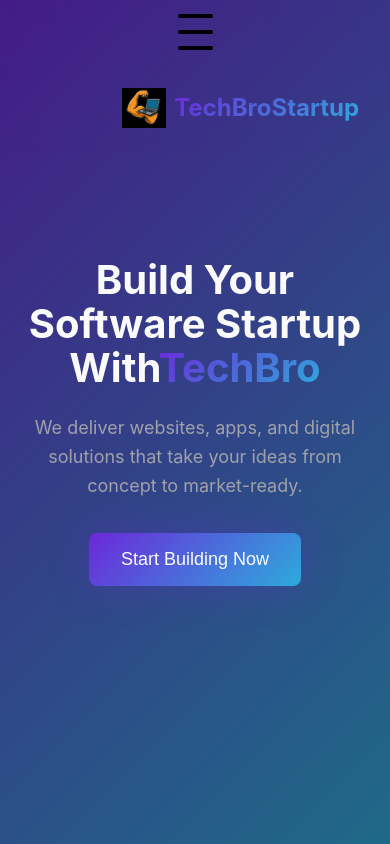
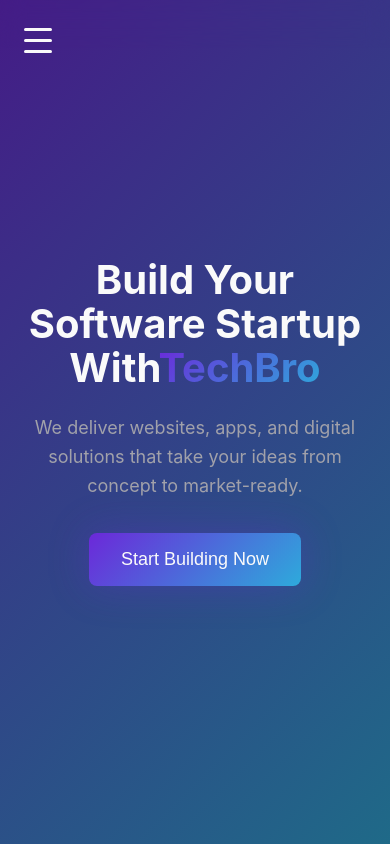
Before and after one commit to LorenzoLiwanag/Sample-web-Page, a plain HTML site: page Pages/Index.html in a window 390 px wide. Shown: the top 844 px of the page. Drawn offline with Linux system fonts and the light colour scheme.

Commit message:
mobile nav bar complete

```diff
--- a/Styles/styles.css
+++ b/Styles/styles.css
@@ -614,31 +614,38 @@ html {
     header {
         display: block;
     }
-    .menu-icon {
+  .menu-icon {
         display: flex;
-        position: relative;
+        position: absolute;   /* position independently */
+        top: 1rem;            /* distance from the top */
+        left: 1rem;           /* distance from the left */
         z-index: 1001;
-        height: 64px; /* Match navbar height */
-        align-items: center;
-        justify-content: center;
+        flex-direction: column;
+        align-items: flex-start; /* no centering */
+        justify-content: flex-start;
+        cursor: pointer;
     }
+
     .menu-icon-bar {
-        width: 35px;
-        height: 5px;
-        background-color: black;
-        margin: 6px 0;
-        display: block;
-        margin-left: auto;
-        margin-right: auto;
+        width: 28px;
+        height: 3px;
+        background-color: var(--foreground);
+        margin: 4px 0;
+        border-radius: 2px;
+    }
+
+    .nav-left {
+        display: none; /* hide logo text if you want only hamburger on mobile */
     }
 
     .nav-right {
         display: none;
     }
+
     .nav-center {
         position: absolute;
         left: 0; right: 0;
-        top: 0; /* Remove gap between navbar and top */
+        top: 0; /* make menu appear just below navbar */
         display: none;
         flex-direction: column;
         gap: 0;
@@ -646,8 +653,7 @@ html {
         border-top: 1px solid rgba(255,255,255,0.08);
         padding: 0.5rem 1rem;
         z-index: 1000;
-
-        max-height:1000;
+        max-height: 1000px;
         overflow: hidden;
         transition: max-height 0.4s ease;
     }
@@ -655,7 +661,7 @@ html {
         display: flex;
     }
     .nav-center-links{
-        margin-left:50px;
+        margin-left:100px;
     }
 }
 
```
Also changed, not shown: Pages/Index.html (+0 -1 lines).
